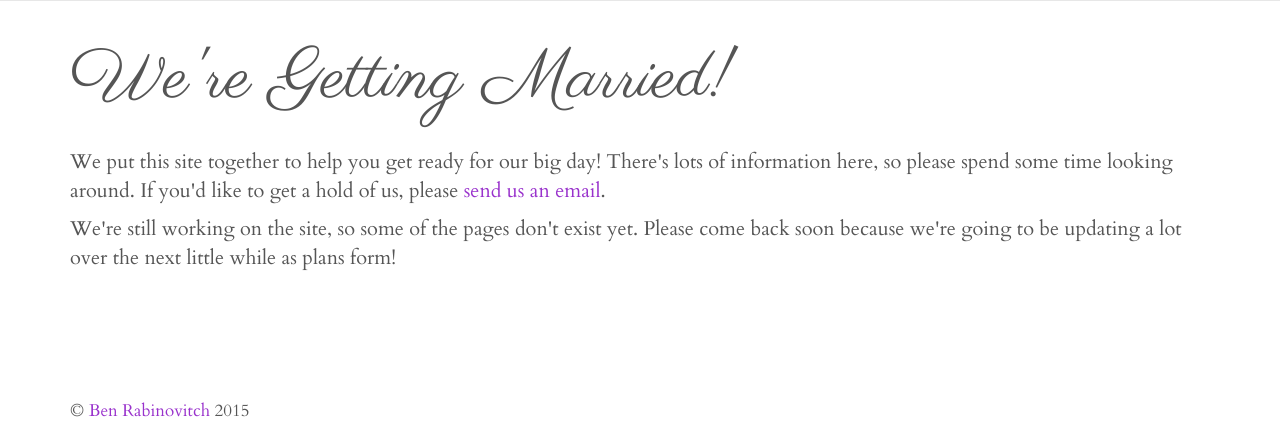
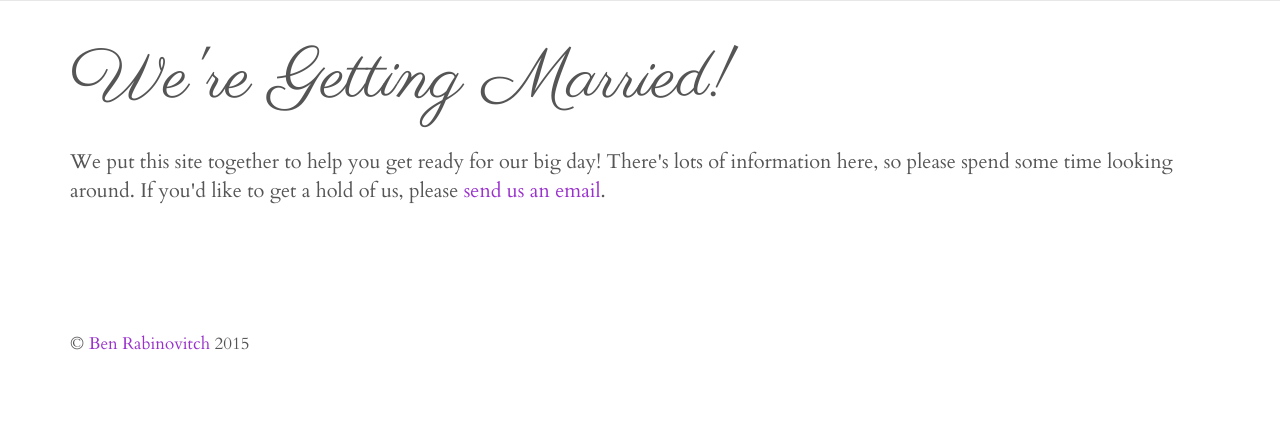
Before and after one commit to brab/wedding, a Django app: page / in a window 1280 px wide. Shown: the part 575-1010 px from the top of the page. After the commit the page ends 925 px from the top, so only its background shows below. Run offline with Django 3.2, Linux system fonts and the light colour scheme; some libraries are stand-ins or nearby versions.

Commit message:
Remove "under construction" copy from front page

```diff
--- a/backend/static_info/templates/static_info/index.html
+++ b/backend/static_info/templates/static_info/index.html
@@ -9,10 +9,6 @@
     <p>
       We put this site together to help you get ready for our big day! There's lots of information here, so please spend some time looking around. If you'd like to get a hold of us, please <a href="mailto:wedding@rabinovitch.ca" target="_blank">send us an email</a>.
     </p>
-
-    <p>
-      We're still working on the site, so some of the pages don't exist yet. Please come back soon because we're going to be updating a lot over the next little while as plans form!
-    </p>
   </div>
 </div>
 {% endblock %}
```
